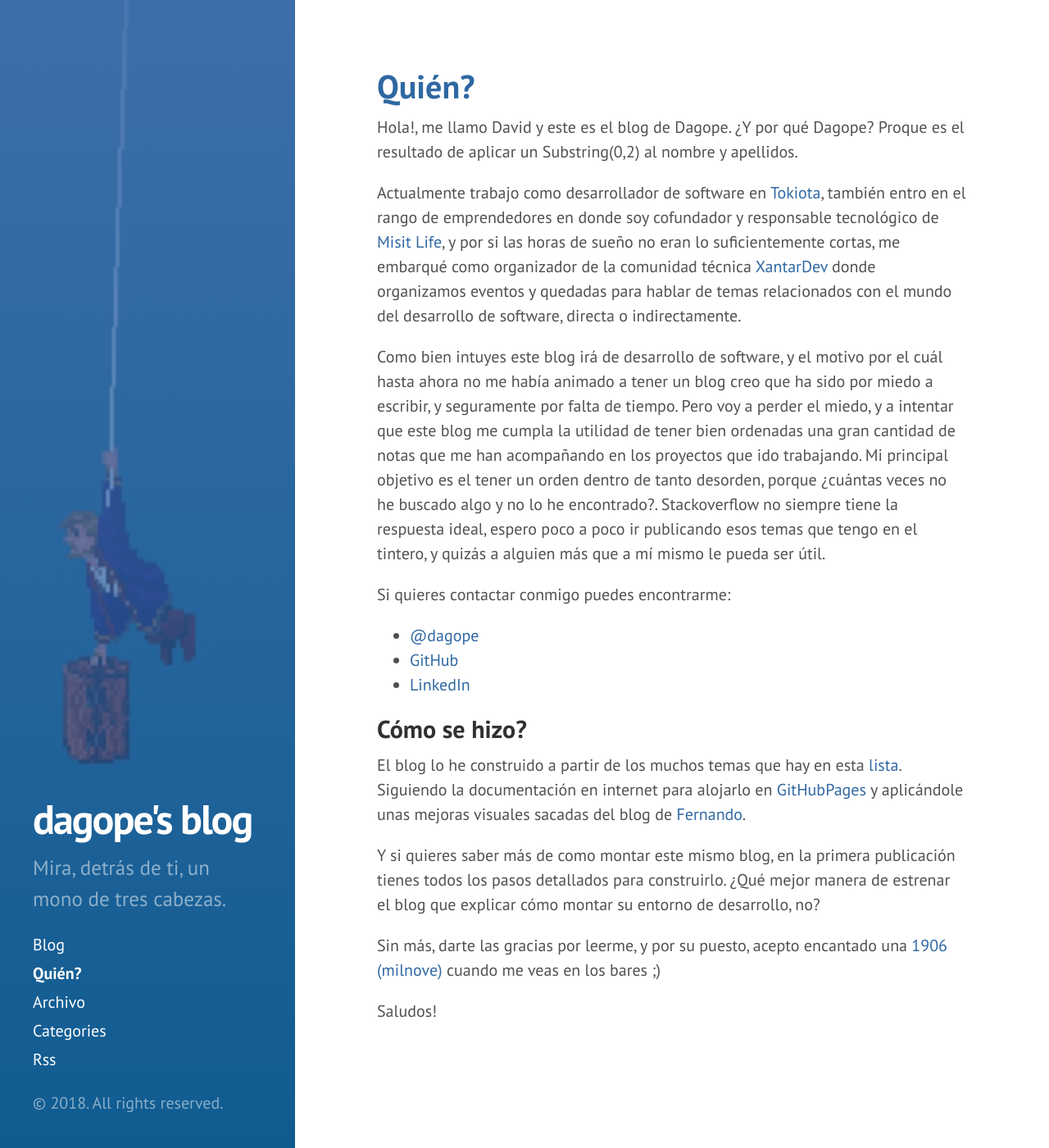
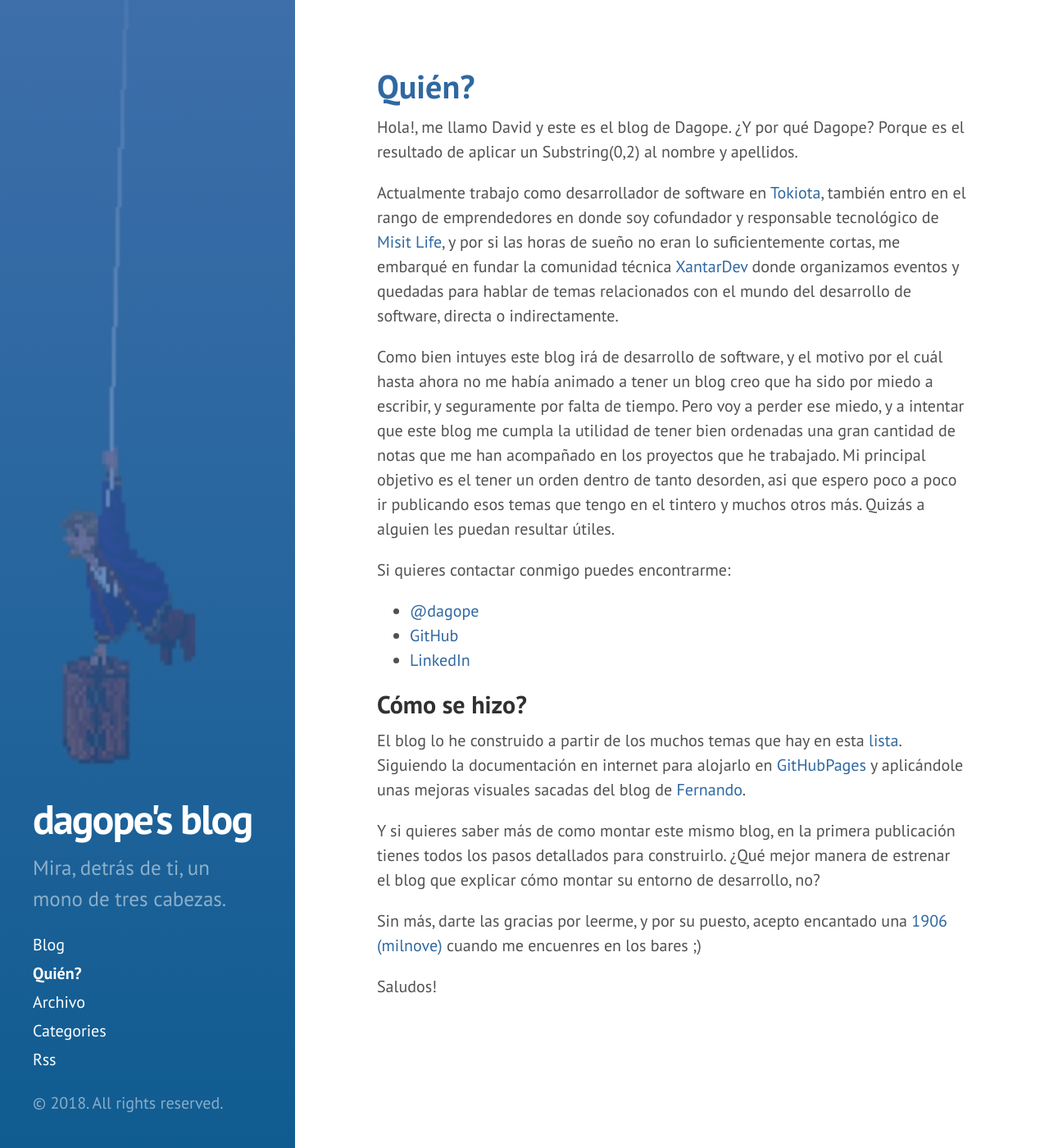
Before and after one commit to dagope/dagope.github.io, a Jekyll site: the page built from about.md, in a window 1280 px wide and 1400 px high. Shown: the whole window at 82% size. Built offline with Jekyll 4.4.1, drawn with Linux system fonts in a browser that asks for light colours; nearby versions of some CDN libraries.

Commit message:
remove googleplus and fix about page

```diff
--- a/_layouts/post.html
+++ b/_layouts/post.html
@@ -12,7 +12,6 @@ layout: default
   <li><a href="https://twitter.com/intent/tweet?text={{ page.title }}&url={{ site.url }}{{ page.url }}" rel="nofollow" target="_blank" title="Share on Twitter"><i class="fa fa-twitter-square"></i></a></li>
   <li><a href="https://facebook.com/sharer.php?u={{ site.url }}{{ page.url }}" rel="nofollow" target="_blank" title="Share on Facebook"><i class="fa fa-facebook-square"></i></a></li>
   <li><a href="http://www.linkedin.com/shareArticle?mini=true&url={{ site.url }}{{ page.url }}" rel="nofollow" target="_blank" title="Share on Linkedlin"><i class="fa fa-linkedin-square"></i></a></li>
-  <li><a href="https://plus.google.com/share?url={{ site.url }}{{ page.url }}" rel="nofollow" target="_blank" title="Share on Google+"><i class="fa fa-google-plus-square"></i></a></li>
 </ul>
 
 <div class="related">
--- a/about.md
+++ b/about.md
@@ -3,11 +3,11 @@ layout: page
 title: Quién?
 ---
 
-Hola!, me llamo David y este es el blog de Dagope. ¿Y por qué Dagope? Proque es el resultado de aplicar un Substring(0,2) al nombre y apellidos.
+Hola!, me llamo David y este es el blog de Dagope. ¿Y por qué Dagope? Porque es el resultado de aplicar un Substring(0,2) al nombre y apellidos.
 
-Actualmente trabajo como desarrollador de software en [Tokiota](http://www.tokiota.com){:target="_blank"}, también entro en el rango de emprendedores en donde soy cofundador y responsable tecnológico de [Misit Life](http://www.misitlife.com){:target="_blank"}, y por si las horas de sueño no eran lo suficientemente cortas, me embarqué como organizador de la comunidad técnica [XantarDev](https://www.meetup.com/es-ES/XantarDev/){:target="_blank"} donde organizamos eventos y quedadas para hablar de temas relacionados con el mundo del desarrollo de software, directa o indirectamente.
+Actualmente trabajo como desarrollador de software en [Tokiota](http://www.tokiota.com){:target="_blank"}, también entro en el rango de emprendedores en donde soy cofundador y responsable tecnológico de [Misit Life](http://www.misitlife.com){:target="_blank"}, y por si las horas de sueño no eran lo suficientemente cortas, me embarqué en fundar la comunidad técnica [XantarDev](https://www.meetup.com/es-ES/XantarDev/){:target="_blank"} donde organizamos eventos y quedadas para hablar de temas relacionados con el mundo del desarrollo de software, directa o indirectamente.
 
-Como bien intuyes este blog irá de desarrollo de software, y el motivo por el cuál hasta ahora no me había animado a tener un blog creo que ha sido por miedo a escribir, y seguramente por falta de tiempo. Pero voy a perder el miedo, y a intentar que este blog me cumpla la utilidad de tener bien ordenadas una gran cantidad de notas que me han acompañando en los proyectos que ido trabajando. Mi principal objetivo es el tener un orden dentro de tanto desorden, porque ¿cuántas veces no he buscado algo y no lo he encontrado?. Stackoverflow no siempre tiene la respuesta ideal, espero poco a poco ir publicando esos temas que tengo en el tintero, y quizás a alguien más que a mí mismo le pueda ser útil.
+Como bien intuyes este blog irá de desarrollo de software, y el motivo por el cuál hasta ahora no me había animado a tener un blog creo que ha sido por miedo a escribir, y seguramente por falta de tiempo. Pero voy a perder ese miedo, y a intentar que este blog me cumpla la utilidad de tener bien ordenadas una gran cantidad de notas que me han acompañado en los proyectos que he trabajado. Mi principal objetivo es el tener un orden dentro de tanto desorden, asi que espero poco a poco ir publicando esos temas que tengo en el tintero y muchos otros más. Quizás a alguien les puedan resultar útiles.
 
 Si quieres contactar conmigo puedes encontrarme:
 * [@dagope](https://twitter.com/dagope){:target="_blank"}
@@ -21,6 +21,6 @@ El blog lo he construido a partir de los muchos temas que hay en esta [lista](ht
 Y si quieres saber más de como montar este mismo blog, en la primera publicación tienes todos los pasos detallados para construirlo. ¿Qué mejor manera de estrenar el blog que explicar cómo montar su entorno de desarrollo, no?
 
 
-Sin más, darte las gracias por leerme, y por su puesto, acepto encantado una [1906 (milnove)](https://cerveza1906.es/cerveza-1906-reserva-especial/){:target="_blank"} cuando me veas en los bares ;)
+Sin más, darte las gracias por leerme, y por su puesto, acepto encantado una [1906 (milnove)](https://cerveza1906.es/cerveza-1906-reserva-especial/){:target="_blank"} cuando me encuenres en los bares ;)
 
 Saludos!
```
